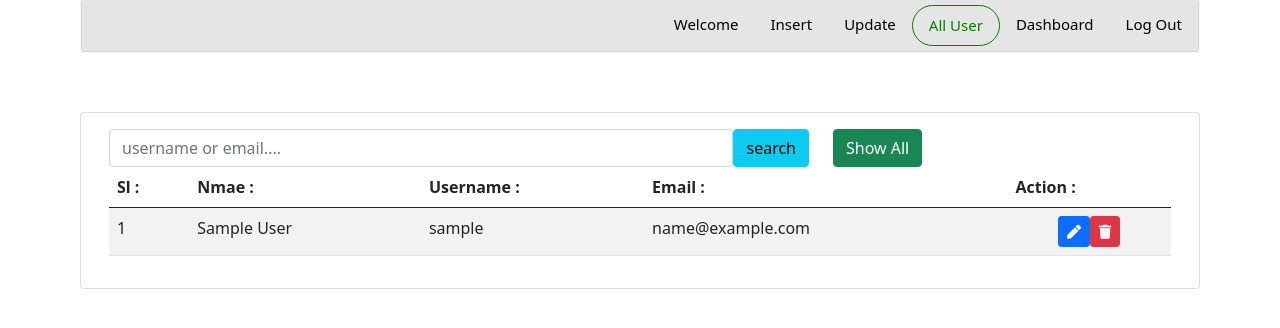
After one commit to aizubair21/php_projects, a PHP site: page /php_projects/users.php in a window 1280 px wide. The commit adds this page. Shown: the top 328 px of the page. Run offline with PHP 8.4, Linux system fonts and the light colour scheme; the visitor is signed in with stand-in values (Sample User, id 1); tables that the repository leaves empty or names only in its code hold one stand-in row (values such as "Sample post").

```diff
--- a/login_and_registration/nav.php
+++ b/login_and_registration/nav.php
@@ -66,6 +66,10 @@
                     </li>
 
                     <li class="nav-item">
+                        <a class="nav-link hide <?php if(isActive('users.php')){ ?> show active <?php } ?>" href="users.php">All user</a>
+                    </li>
+
+                    <li class="nav-item">
                         <a class="nav-link <?php if(isActive('dashboard.php')){ ?> active <?php } ?>" href="dashboard.php">dashboard</a>
                     </li>
 
--- /dev/null
+++ b/login_and_registration/users.php
@@ -0,0 +1,114 @@
+<?php
+
+require "nav.php";
+include "connection.php";
+
+if(!isset($_SESSION["key"])){
+    header("location: login.php");
+}
+
+$key = $_SESSION["key"] ?? "";
+
+
+?>
+
+<!DOCTYPE html>
+<html lang="en">
+<head>
+    <meta charset="UTF-8">
+    <meta http-equiv="X-UA-Compatible" content="IE=edge">
+    <meta name="viewport" content="width=device-width, initial-scale=1.0">
+    <title>Document</title>
+</head>
+<body>
+
+
+    <div class="main_body" >
+       <div class="container">
+
+            <div class="row" style="margin-top: 30px; padding:10px; ">
+
+                <div class="card">
+                    <div class="card-body">
+                        <div class="row">
+
+                            <div class="col-8">
+
+                                <form action="users.php" method="POST">
+                                    <div class="d-flex">
+                                        <input class="form-control" type="search" name="search" id="search" placeholder="username or email....">
+                                        <input class="btn btn-info" name="submit" type="submit"  value="search">
+                                    </div>
+                                </form>
+
+                            </div>
+
+                            <div class="col-4">
+                                <a class="btn btn-success" href="users.php">Show All</a>
+                            </div>
+
+                        </div>
+                        <?php
+                            if (isset($key)){ ?>
+                                <table class="table table-striped table-hover">
+                                    <thead>
+                                        <tr>
+                                            <th>Sl :</th>
+                                            <th>Nmae :</th>
+                                            <th>Username :</th>
+                                            <th>Email :</th>
+                                            <th>Action :</th>
+                                        </tr>
+                                    </thead>
+
+                                    <tbody>
+                                        <?php
+                                                if(isset($_POST['submit'])){
+                                                    $value = $_POST["search"];
+                                                    $data = "SELECT * FROM user WHERE user_name like '%$value%' OR email like '%$value%'";
+                                                    $result = mysqli_query($conn, $data);
+                                                    while($row = mysqli_fetch_assoc($result)){ ?>
+                                                        <tr>
+                                                            <td><?php echo $row["id"] ?? "Not Found !"; ?></td>
+                                                            <td><?php echo $row["name"] ?? "Not Found !"; ?></td>
+                                                            <td><?php echo $row["user_name"] ?? "Not Found !"; ?></td>
+                                                            <td><?php echo $row['email' ?? "Not Fount"] ?></td>
+                                                            <td>
+                                                                <div class="d-flex justify-content-center align-items-center">
+                                                                        <a class="btn btn-primary btn-sm" href="update.php?uid=<?php echo $row["id"] ?>"><i class="fas fa-pen"></i></a>
+                                                                        <form action="delete.php?id=<?php echo $row['id'] ?>" method="POST" enctype="multipart/form-data">
+                                                                            <button type="submit" class="btn btn-danger btn-sm"><i class="fas fa-trash"></i></button>
+                                                                        </form>
+                                                                </div>
+                                                            </td>
+                                                        </tr>
+                                                <?php }
+                                                }else{
+                                                    $data = "SELECT * FROM user";
+                                                    $result = mysqli_query($conn, $data);
+                                                    while ($row = mysqli_fetch_assoc($result)) {?>
+                                                        <tr>
+                                                            <td><?php echo $row["id"] ?? "Not Found !"; ?></td>
+                                                            <td><?php echo $row["name"] ?? "Not Found !"; ?></td>
+                                                            <td><?php echo $row["user_name"] ?? "Not Found !"; ?></td>
+                                                            <td><?php echo $row['email'] ?? "Not Found"?></td>
+                                                            <td>
+                                                                <div class="d-flex justify-content-center align-items-center">
+                                                                        <a class="btn btn-primary btn-sm" href="update.php?uid=<?php echo $row["id"] ?>"><i class="fas fa-pen"></i></a>
+                                                                        <form action="delete.php?id=<?php echo $row['id'] ?>" method="POST" enctype="multipart/form-data">
+                                                                            <button type="submit" class="btn btn-danger btn-sm"><i class="fas fa-trash"></i></button>
+                                                                        </form>
+                                                                </div>
+                                                            </td>
+                                                        </tr>
+                                        <?php } }; ?>
+                                    </tbody>
+                                </table>
+                        <?php }; ?>
+                    </div>
+                </div>
+            </div>
+       </div>
+    </div>
+</body>
+</html>
```
Also changed, not shown: login_and_registration/sendmail.php (+29 -4 lines), login_and_registration/verify.php (+20 -1 lines).
